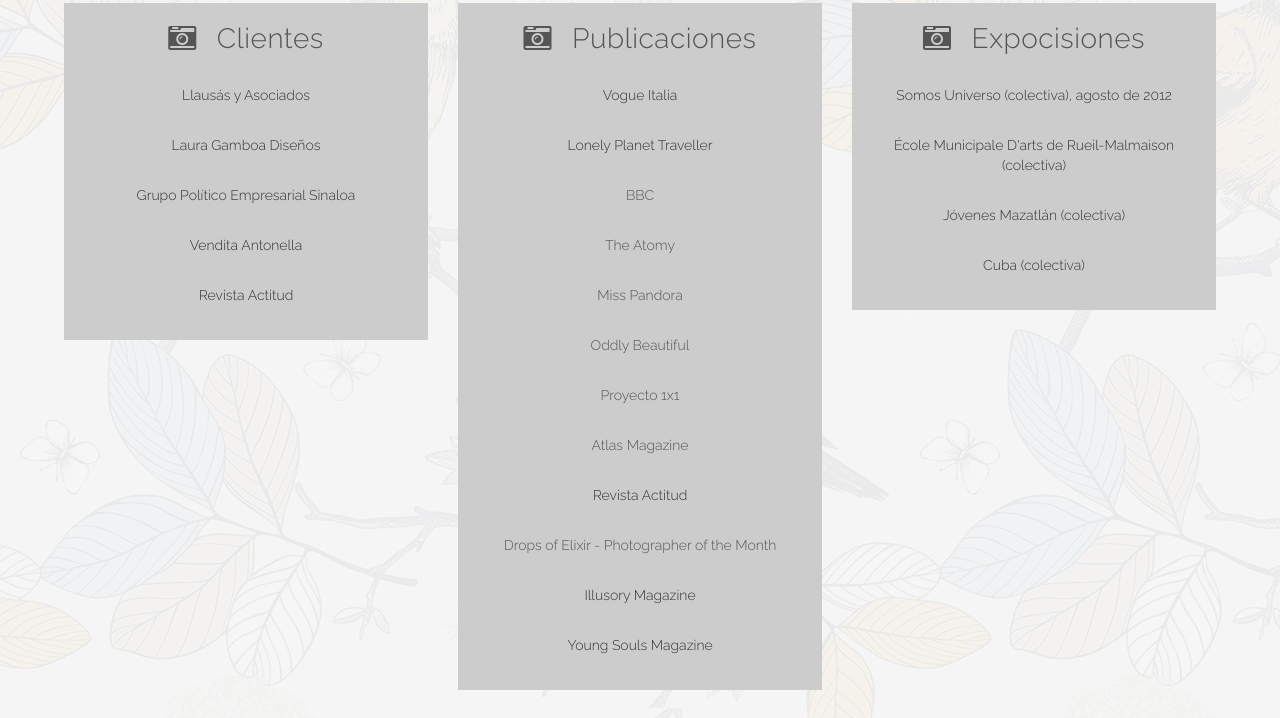
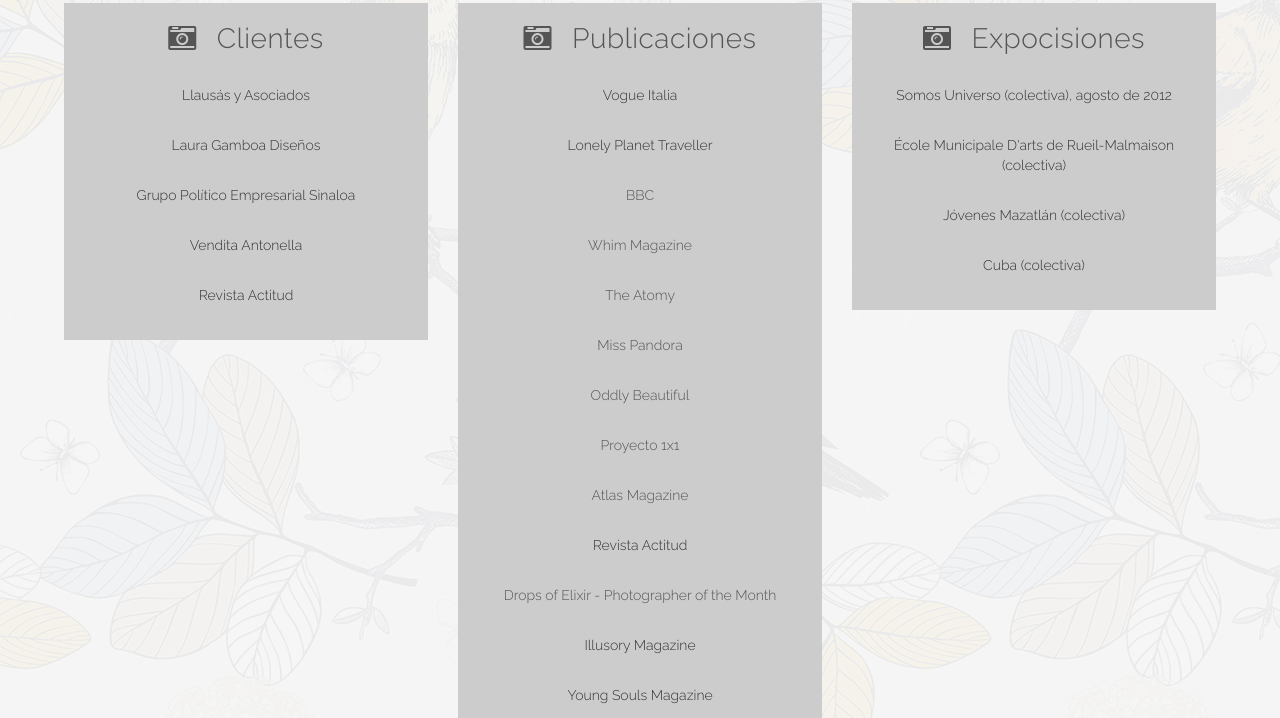
Before and after one commit to Adrifz/Adrifz.github.io, a plain HTML site: page index.html in a window 1280 px wide. Shown: the part 2189-2907 px from the top of the page. Drawn offline with Linux system fonts and the light colour scheme; files that its build step writes are made by us from their sources; a script that the page names is missing.

Commit message:
Add Whim Magazine

```diff
--- a/index.html
+++ b/index.html
@@ -249,6 +249,7 @@
                       <tr><td>Vogue Italia</td></tr>
                       <tr><td>Lonely Planet Traveller</td></tr>
                       <tr><td><a href="http://www.bbc.com/news/in-pictures-35710051" target="_blank">BBC</a></td></tr>
+                      <tr><td><a href="http://www.whimmagazine.com/2016/08/adriana-fuentevilla-miss-pandora/" target="_blank">Whim Magazine</a></td></tr>
                       <tr><td><a href="http://theatomy.com/post/54478391327/ghosts-by-adriana-for-more-photographs" target="_blank">The Atomy</a></td></tr>
                       <tr><td><a href="http://www.misspandora.fr/paganisme/" target="_blank">Miss Pandora</a></td></tr>
                       <tr><td><a href="https://oddlybeautifuldotcom1.wordpress.com/2012/11/28/adriana-fuentevilla/" rel="nofollow" target="_blank">Oddly Beautiful</a></td></tr>
```
